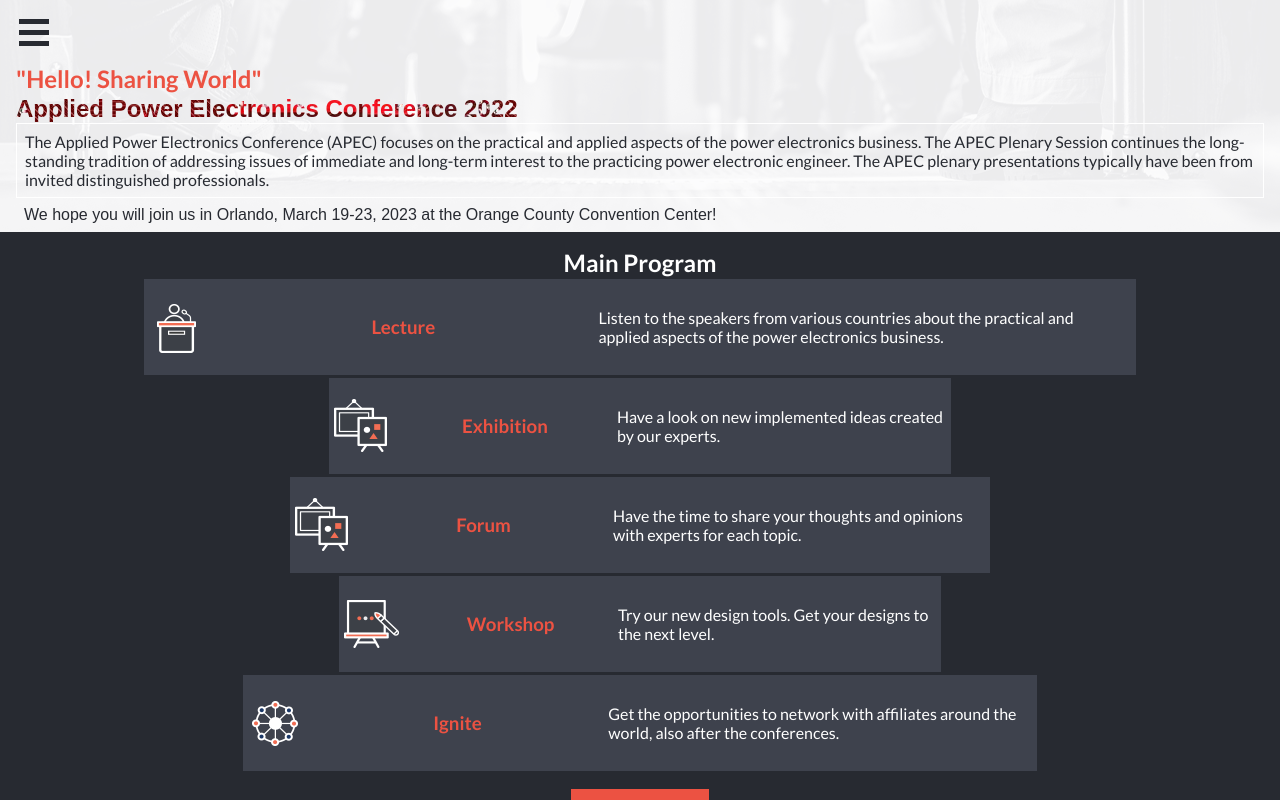
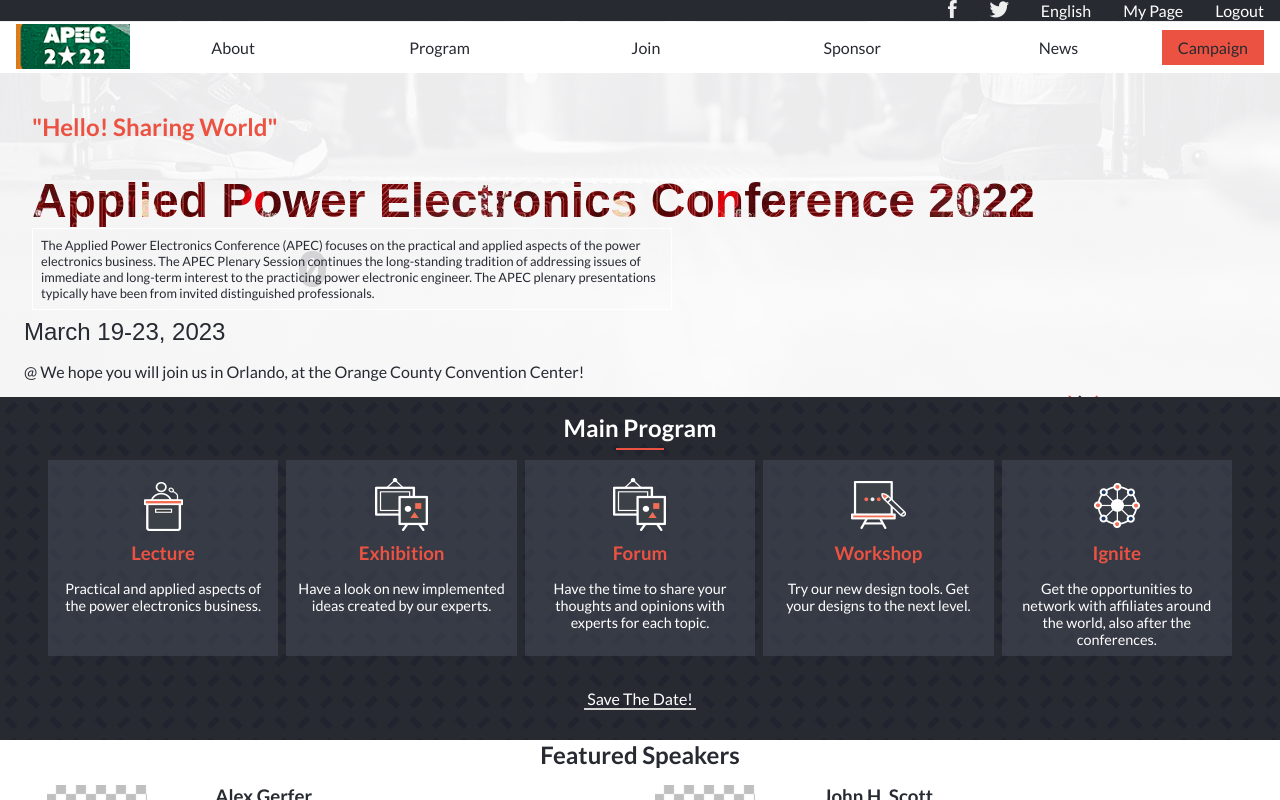
Before and after one commit to MarcoOquendoC/CapstoneAPEC, a website: page index.html in a window 1280 px wide. Shown: the top 800 px of the page. Drawn offline with Linux system fonts and the light colour scheme; a web font is replaced by a local one.

Commit message:
Home page desktop version

```diff
--- a/index.html
+++ b/index.html
@@ -12,8 +12,8 @@
 <body>
   <header>
     <div id="topline">
-      <a href="www.facebook.com"><img src="/assets/icons/fbicon.png" alt="facebook icon"></a>
-      <a href="www.twitter.com"><img src="assets/icons/twiticon.png" alt="twitter icon"></a>
+      <a href="www.facebook.com"><img src="assets/icons/facebook.png" alt="facebook icon"></a>
+      <a href="www.twitter.com"><img src="assets/icons/twitter.png" alt="twitter icon"></a>
       <a href="#">English</a>
       <a href="#">My Page</a>
       <a href="#">Logout</a>
@@ -38,8 +38,8 @@
           <li><a href="#">News</a></li>
         </ul>
       </div>
+      <a id="campaign" href="#">Campaign</a>
     </nav>
-    <a id="campaign" href="#">Campaign</a>
   </header>
   <main>
     <section id="home">
@@ -52,17 +52,21 @@
       <p id="textbox1">
         The Applied Power Electronics Conference (APEC) focuses on the practical and applied aspects of the power electronics business. The APEC Plenary Session continues the long-standing tradition of addressing issues of immediate and long-term interest to the practicing power electronic engineer. The APEC plenary presentations typically have been from invited distinguished professionals.
       </p>
+      <p id="date">
+        March 19-23, 2023
+      </p>
       <p id="place">
-        We hope you will join us in Orlando, March 19-23, 2023 at the Orange County Convention Center!
+        <span>&#64;</span> We hope you will join us in Orlando, at the Orange County Convention Center!
       </p>
     </section>
     <section id="program">
       <h2>Main Program</h2>
+      <div class="p-container">
         <article class="program">
           <img src="assets/icons/icon_01.png" alt="lecture icon">
           <h3>Lecture</h3>
           <p>
-          Listen to the speakers from various countries about the practical and applied aspects of the power electronics business.
+            Practical and applied aspects of the power electronics business.
           </p>
         </article>
         <article class="program">
@@ -93,6 +97,7 @@
             Get the opportunities to network with affiliates around the world, also after the conferences.
           </p>
         </article>
+      </div>
       <a id="buytickets" href="#">Save The Date!</a>
     </section>
     <section id="featured-speakers">
@@ -105,8 +110,9 @@
   <footer>
     <section id="partner">
       <h2>Partner</h2>
-      <div>
+      <div class="logos">
         <img src="assets/icons/IEEE.png" alt="IEEE">
+        <img src="/assets/icons/APEClogo.png" alt="APEC">
       </div>
     </section>
     <div id="news">
--- a/scripts/index.js
+++ b/scripts/index.js
@@ -23,13 +23,13 @@
   name: 'John H. Scott',
   picture: 'assets/images/speaker2.png',
   title: 'On the Moon to Stay: Power Electronics Technology Challenges on the Lunar Surface - APEC',
-  info: 'John H. Scott, NASA Space Technology Mission Directorate, delivers his plenary presentation about the challenges facing power electronics when sustaining life on the surface of the moon.',
+  info: 'NASA Space Technology Mission Directorate. The challenges facing power electronics when sustaining life on the surface of the moon.',
 },
 {
   name: 'Jelena Popovic & Liuchen Chang',
   picture: 'assets/images/speaker3.png',
   title: 'Energy Access: Challenges, Opportunities, & our Contributions',
-  info: 'Together, co-presenters Jelena Popovic, University of Twente, The Netherlands, and Liuchen Chang, University of New Brunswick, Fredericton, Canada, discuss topics related to the challenges of accessing energy resources around the world. Popovic and Chang present the IEEE-PELS initiative, IEEE Empower a Billion Lives.',
+  info: 'Together, co-presenters discuss topics related to the challenges of accessing energy resources around the world. Popovic and Chang present the IEEE-PELS initiative, IEEE Empower a Billion Lives.',
 },
 {
   name: 'Gideon van Zyl',
@@ -52,7 +52,7 @@
 
 const container = document.getElementById('speakers');
 
-speakers.forEach((speaker) => {
+speakers.forEach((speaker, index) => {
   const article = document.createElement('article');
   article.classList.add('speaker');
 
--- a/styles/index.css
+++ b/styles/index.css
@@ -6,7 +6,7 @@
   --color2: #ec5242;
   --color3: #d3d3d3;
   --color4: #ee7366;
-  --color5: #3e424d;
+  --color5: rgba(73, 77, 90, 0.5);
 
   --font1: 'COCOGOOSE', sans-serif;
   --font2: 'Lato', sans-serif;
@@ -37,6 +37,7 @@
   width: 100%;
   transition: all 500ms ease-in-out;
   height: 100vh;
+  z-index: 1;
 }
 
 #navbar.active {
@@ -137,7 +138,7 @@
   border: 1px solid white;
 }
 
-#place {
+#date {
   width: calc(100% - 2rem);
   display: block;
   margin: auto;
@@ -145,8 +146,18 @@
   font-family: var(--font1);
 }
 
+#place {
+  width: calc(100% - 2rem);
+  display: block;
+  margin: auto;
+  padding: 0.5rem;
+  font-size: 0.8rem;
+  padding-bottom: 1rem;
+}
+
 #program {
   background-color: var(--color1);
+  background-image: url('/assets/images/pattern_bg.png');
   padding: 1rem;
   display: flex;
   flex-direction: column;
@@ -155,6 +166,19 @@
 
 #program h2 {
   color: white;
+  position: relative;
+  display: inline-block;
+  margin-bottom: 1rem;
+}
+
+#program h2::after {
+  position: absolute;
+  background-color: var(--color2);
+  height: 0.1rem;
+  width: 3rem;
+  left: calc(50% - 1.5rem);
+  bottom: -0.5rem;
+  content: "";
 }
 
 .program {
@@ -170,6 +194,10 @@
 
 .program:hover {
   border: 1px solid white;
+}
+
+.program img {
+  padding-left: 1rem;
 }
 
 .program h3 {
@@ -228,6 +256,19 @@
 
 .name {
   margin-bottom: 0.3rem;
+  position: relative;
+  display: inline-block;
+  margin-bottom: 0.8rem;
+}
+
+.name::after {
+  position: absolute;
+  background-color: var(--color5);
+  height: 0.1rem;
+  width: 3rem;
+  left: 0;
+  bottom: -0.5rem;
+  content: "";
 }
 
 .title {
@@ -241,13 +282,191 @@
   font-size: 0.9rem;
 }
 
+.hide {
+  display: none;
+}
 
-
-
-/*
-#home,
-#program,
 footer {
   display: none;
 }
- */
+
+
+@media only screen and (min-width: 768px) {
+  #topline {
+    display: flex;
+    justify-content: flex-end;
+    background-color: var(--color1);
+    align-items: center;
+    position: fixed;
+    width: 100%;
+  }
+
+  #topline a {
+    color: white;
+    padding: 0 1rem 0 1rem;
+  }
+
+  #navbar {
+    display: flex;
+    flex-direction: row;
+    justify-content: space-between;
+    align-items: center;
+    height: unset;
+    background-color: white;
+    position: fixed;
+    top: 22px;
+  }
+
+  .brand-title {
+    display: block;
+    margin-left: 1rem;
+  }
+
+  .toggle {
+    display: none;
+  }
+
+  .navbar-links {
+    display: block;
+    width: 100%;
+  }
+
+  .navbar-links ul {
+    display: flex;
+    flex-direction: row;
+    justify-content: stretch;
+    width: 100%;
+  }
+
+  .navbar-links ul li a {
+    font-size: 1rem;
+  }
+
+  #campaign {
+    display: block;
+    padding: 0.5rem 1rem 0.5rem 1rem;
+    margin-right: 1rem;
+    background-color: var(--color2);
+  }
+
+  #title {
+    padding-top: 3rem;
+    padding-left: 2rem;
+  }
+
+  #hello {
+    padding-top: 2rem;
+    display: block;
+    font-size: 3rem;
+  }
+
+  #textbox1 {
+    font-size: 0.8rem;
+    width: 40rem;
+    margin-left: 2rem;
+  }
+
+  #date {
+    font-size: 1.5rem;
+  }
+
+  #place {
+    font-size: 1rem;
+  }
+
+  .p-container {
+    display: flex;
+    gap: 0.5rem;
+  }
+
+  .program {
+    justify-content: flex-start;
+    flex-direction: column;
+    height: unset;
+    width: 18vw;
+    align-items: center;
+    gap: 0.5rem;
+  }
+
+  .program h3 {
+    margin-top: 0;
+    padding: 0;
+  }
+
+  .program p {
+    width: 90%;
+    font-size: 0.9rem;
+    margin-right: 0;
+    text-align: center;
+  }
+
+  .program img {
+    padding-left: 0;
+    margin-bottom: 0;
+    margin-top: 1rem;
+  }
+
+  #buytickets {
+    background-color: unset;
+    position: relative;
+  }
+
+  #buytickets::after {
+    position: absolute;
+    background-color: var(--color3);
+    height: 0.1rem;
+    width: 7rem;
+    left: calc(50% - 3.5rem);
+    top: calc(50% + 0.6rem);
+    content: "";
+  }
+
+  #speakers {
+    grid-template-columns: 1fr 1fr;
+    width: 95%;
+  }
+
+  footer {
+    display: block;
+  }
+
+  #partner {
+    background-color: var(--color1);
+    display: flex;
+    flex-direction: column;
+    align-items: center;
+    gap: 2rem;
+    padding: 1rem;
+  }
+
+  #partner h2 {
+    color: var(--color3);
+    width: 100%;
+    text-align: center;
+    position: relative;
+  }
+
+  #partner h2::after {
+    position: absolute;
+    background-color: var(--color2);
+    height: 0.1rem;
+    width: 2rem;
+    left: calc(50% - 1rem);
+    bottom: -0.5rem;
+    content: "";
+  }
+
+  .logos {
+    display: flex;
+    gap: 1rem;
+    flex-wrap: wrap;
+    opacity: 0.6;
+  }
+
+  #news {
+    display: flex;
+    align-items: center;
+    justify-content: space-around;
+    margin: 2rem;
+  }
+}
```
Also changed, not shown: README.md, assets/icons/facebook.png (added), assets/icons/fbicon.png, assets/icons/twiticon.png, assets/icons/twitter.png (added), assets/images/pattern_bg.png (added). Lines whose indentation alone changed are shown as unchanged.
